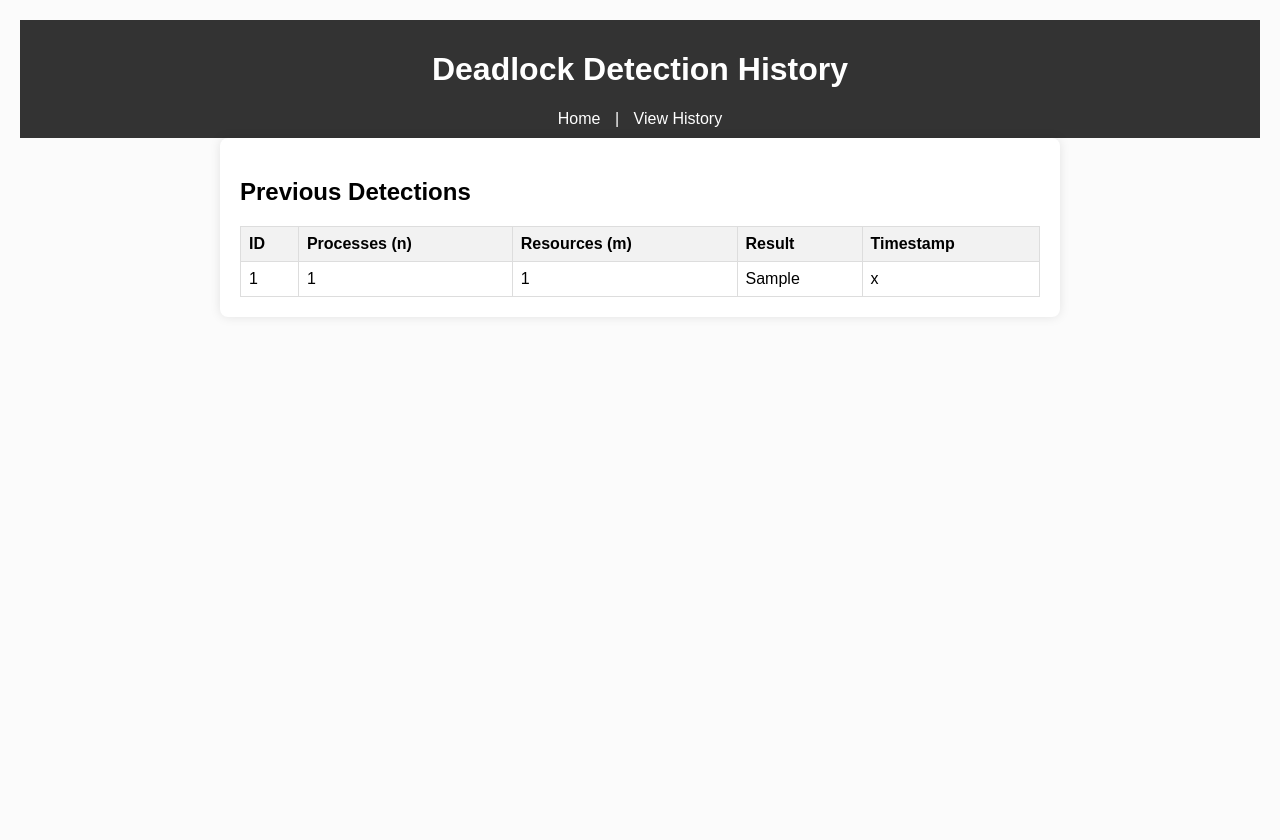
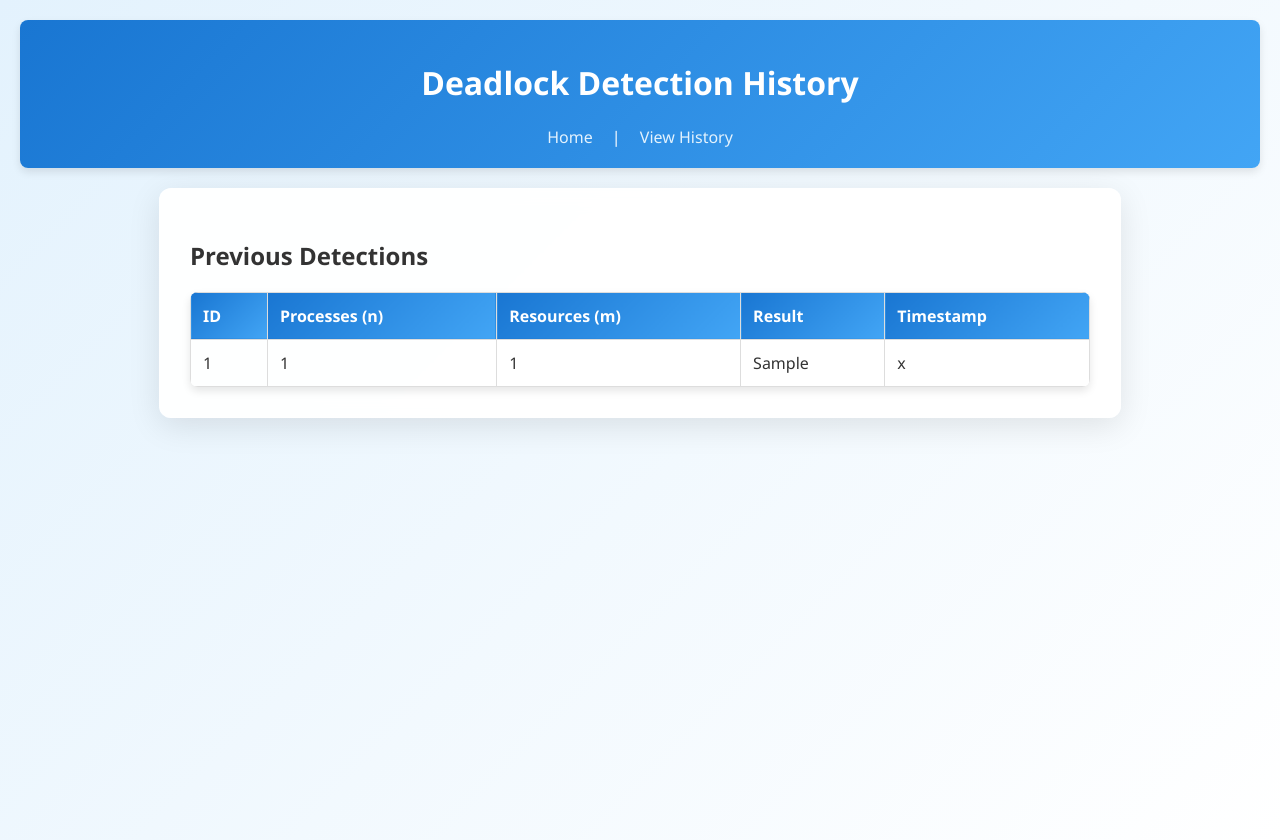
Before and after one commit to Saicharanteja-844/automated-deadlock-detection-tool, a Flask app: page /history in a window 1280 px wide. Before the commit the page ends 297 px from the top, so only its background shows below. Run offline with Flask 3, Linux system fonts and the light colour scheme; tables that the repository leaves empty hold one stand-in row (values such as "Sample post").

Commit message:
changed the styles for ui

```diff
--- a/static/styles.css
+++ b/static/styles.css
@@ -1,29 +1,42 @@
 body {
-    font-family: Arial, sans-serif;
+    font-family: 'Segoe UI', Tahoma, Geneva, Verdana, sans-serif;
     margin: 20px;
-    background-color: #fbfbfb;
+    background: linear-gradient(135deg, #e3f2fd 0%, #ffffff 100%);
+    min-height: 100vh;
+    color: #333;
 }
 
 header {
-    background-color: #333;
+    background: linear-gradient(135deg, #1976d2 0%, #42a5f5 100%);
     color: white;
-    padding: 10px;
+    padding: 20px;
     text-align: center;
+    border-radius: 8px;
+    box-shadow: 0 4px 8px rgba(0, 0, 0, 0.1);
 }
 
 nav a {
-    color: white;
-    margin: 0 10px;
+    color: #e3f2fd;
+    margin: 0 15px;
     text-decoration: none;
+    font-weight: 500;
+    transition: color 0.3s ease;
+}
+
+nav a:hover {
+    color: #ffffff;
+    text-decoration: underline;
 }
 
 main {
-    max-width: 800px;
-    margin: 0 auto;
-    background: white;
-    padding: 20px;
-    border-radius: 8px;
-    box-shadow: 0 0 11px rgba(0, 0, 0, 0.1);
+    max-width: 900px;
+    margin: 20px auto;
+    background: rgba(255, 255, 255, 0.95);
+    padding: 30px;
+    border-radius: 12px;
+    box-shadow: 0 8px 32px rgba(0, 0, 0, 0.1);
+    backdrop-filter: blur(10px);
+    border: 1px solid rgba(255, 255, 255, 0.18);
 }
 
 form {
@@ -33,9 +46,17 @@ form {
 input,
 button {
     margin: 5px;
-    padding: 8px;
-    border: 1px solid #ccc;
-    border-radius: 4px;
+    padding: 10px 15px;
+    border: 1px solid #ddd;
+    border-radius: 6px;
+    font-size: 16px;
+    transition: all 0.3s ease;
+}
+
+input:focus {
+    outline: none;
+    border-color: #42a5f5;
+    box-shadow: 0 0 5px rgba(66, 165, 245, 0.5);
 }
 
 .matrix,
@@ -54,35 +75,61 @@ button {
 }
 
 button {
-    background-color: #4CAF50;
+    background: linear-gradient(135deg, #4CAF50 0%, #66BB6A 100%);
     color: white;
     cursor: pointer;
+    border: none;
+    font-weight: 600;
+    transition: all 0.3s ease;
 }
 
 button:hover {
-    background-color: #45a049;
+    background: linear-gradient(135deg, #45a049 0%, #4CAF50 100%);
+    transform: translateY(-2px);
+    box-shadow: 0 4px 12px rgba(76, 175, 80, 0.3);
 }
 
 .result {
-    background-color: #e7f3ff;
-    padding: 10px;
+    background: linear-gradient(135deg, #e3f2fd 0%, #f3e5f5 100%);
+    padding: 20px;
     border: 1px solid #b3d9ff;
-    border-radius: 4px;
+    border-radius: 8px;
     margin-top: 20px;
+    box-shadow: 0 4px 8px rgba(0, 0, 0, 0.1);
+    animation: fadeIn 0.5s ease-in;
+}
+
+@keyframes fadeIn {
+    from { opacity: 0; transform: translateY(10px); }
+    to { opacity: 1; transform: translateY(0); }
 }
 
 table {
     width: 100%;
     border-collapse: collapse;
+    border-radius: 8px;
+    overflow: hidden;
+    box-shadow: 0 4px 8px rgba(0, 0, 0, 0.1);
 }
 
 th,
 td {
     border: 1px solid #ddd;
-    padding: 8px;
+    padding: 12px;
     text-align: left;
 }
 
 th {
-    background-color: #f2f2f2;
+    background: linear-gradient(135deg, #1976d2 0%, #42a5f5 100%);
+    color: white;
+    font-weight: 600;
 }
+
+tbody tr:nth-child(even) {
+    background-color: #f9f9f9;
+}
+
+tbody tr:hover {
+    background-color: #e3f2fd;
+    transition: background-color 0.3s ease;
+}
--- a/templates/history.html
+++ b/templates/history.html
@@ -38,5 +38,7 @@
             </tbody>
         </table>
     </main>
+    <fotter>
+    </fotter>
 </body>
 </html>
```
